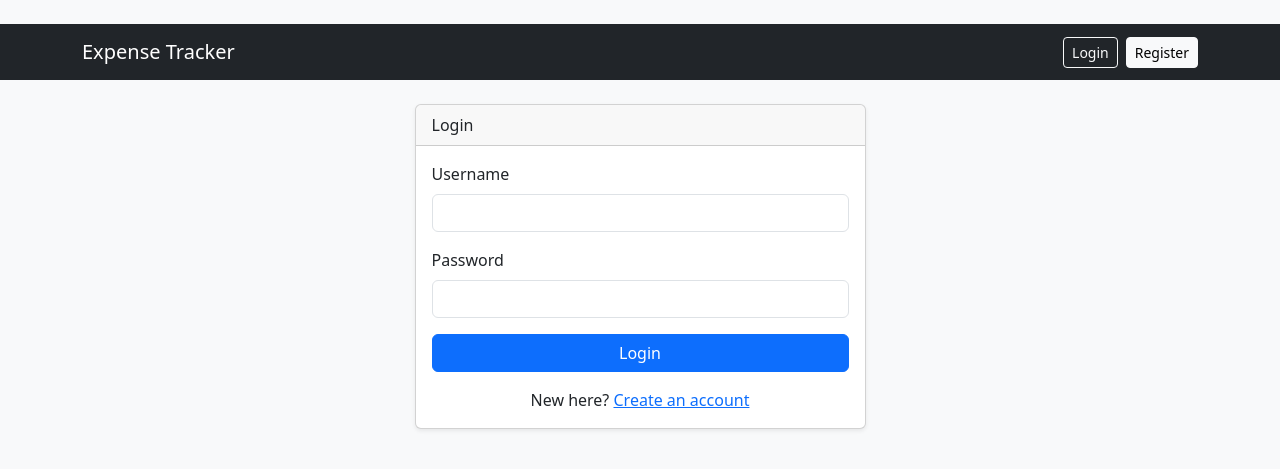
After one commit to Tharun701/expense-tracker, a Flask app: page /login in a window 1280 px wide. The commit adds this page. Shown: the top 469 px of the page. Run offline with Flask 3, Linux system fonts and the light colour scheme.

Commit message:
Step 4: user registration, login, logout

```diff
--- a/app.py
+++ b/app.py
@@ -1,7 +1,10 @@
 from datetime import date, datetime
 
 from flask import Flask, flash, redirect, render_template, request, url_for
+from flask_login import (LoginManager, UserMixin, current_user, login_required,
+                         login_user, logout_user)
 from flask_sqlalchemy import SQLAlchemy
+from werkzeug.security import check_password_hash, generate_password_hash
 
 app = Flask(__name__)
 app.config["SQLALCHEMY_DATABASE_URI"] = "sqlite:///expenses.db"
@@ -9,7 +12,16 @@ app.secret_key = "dev-secret-change-later"
 
 db = SQLAlchemy(app)
 
+login_manager = LoginManager(app)
+login_manager.login_view = "login"   # where to send people who are not logged in
+
 CATEGORIES = ["Food", "Transport", "Shopping", "Bills", "Entertainment", "Health", "Other"]
+
+
+class User(UserMixin, db.Model):
+    id = db.Column(db.Integer, primary_key=True)
+    username = db.Column(db.String(50), unique=True, nullable=False)
+    password_hash = db.Column(db.String(255), nullable=False)
 
 
 class Expense(db.Model):
@@ -23,6 +35,11 @@ class Expense(db.Model):
 
 with app.app_context():
     db.create_all()
+
+
+@login_manager.user_loader
+def load_user(user_id):
+    return db.session.get(User, int(user_id))
 
 
 def read_form():
@@ -45,7 +62,56 @@ def read_form():
             "expense_date": expense_date, "note": note}, None
 
 
+# ---------- Authentication ----------
+
+@app.route("/register", methods=["GET", "POST"])
+def register():
+    if current_user.is_authenticated:
+        return redirect(url_for("index"))
+    if request.method == "POST":
+        username = request.form.get("username", "").strip().lower()
+        password = request.form.get("password", "")
+        if len(username) < 3:
+            flash("Username must be at least 3 characters.")
+        elif len(password) < 6:
+            flash("Password must be at least 6 characters.")
+        elif User.query.filter_by(username=username).first():
+            flash("That username is already taken.")
+        else:
+            user = User(username=username, password_hash=generate_password_hash(password))
+            db.session.add(user)
+            db.session.commit()
+            flash("Account created. Please log in.")
+            return redirect(url_for("login"))
+    return render_template("register.html")
+
+
+@app.route("/login", methods=["GET", "POST"])
+def login():
+    if current_user.is_authenticated:
+        return redirect(url_for("index"))
+    if request.method == "POST":
+        username = request.form.get("username", "").strip().lower()
+        password = request.form.get("password", "")
+        user = User.query.filter_by(username=username).first()
+        if user and check_password_hash(user.password_hash, password):
+            login_user(user)
+            return redirect(url_for("index"))
+        flash("Wrong username or password.")
+    return render_template("login.html")
+
+
+@app.route("/logout", methods=["POST"])
+def logout():
+    logout_user()
+    flash("You have been logged out.")
+    return redirect(url_for("login"))
+
+
+# ---------- Expenses (login required) ----------
+
 @app.route("/")
+@login_required
 def index():
     expenses = Expense.query.order_by(Expense.expense_date.desc(), Expense.id.desc()).all()
     total = sum(e.amount for e in expenses)
@@ -54,6 +120,7 @@ def index():
 
 
 @app.route("/add", methods=["POST"])
+@login_required
 def add():
     data, error = read_form()
     if error:
@@ -66,6 +133,7 @@ def add():
 
 
 @app.route("/edit/<int:expense_id>", methods=["GET", "POST"])
+@login_required
 def edit(expense_id):
     expense = db.get_or_404(Expense, expense_id)
     if request.method == "POST":
@@ -82,6 +150,7 @@ def edit(expense_id):
 
 
 @app.route("/delete/<int:expense_id>", methods=["POST"])
+@login_required
 def delete(expense_id):
     expense = db.get_or_404(Expense, expense_id)
     db.session.delete(expense)
--- a/templates/base.html
+++ b/templates/base.html
@@ -10,6 +10,17 @@
     <nav class="navbar navbar-dark bg-dark mb-4">
         <div class="container">
             <a class="navbar-brand" href="/">Expense Tracker</a>
+            <div class="d-flex align-items-center gap-2">
+                {% if current_user.is_authenticated %}
+                    <span class="text-light">Hi, {{ current_user.username }}</span>
+                    <form method="POST" action="/logout" class="d-inline">
+                        <button type="submit" class="btn btn-sm btn-outline-light">Logout</button>
+                    </form>
+                {% else %}
+                    <a href="/login" class="btn btn-sm btn-outline-light">Login</a>
+                    <a href="/register" class="btn btn-sm btn-light">Register</a>
+                {% endif %}
+            </div>
         </div>
     </nav>
 
--- /dev/null
+++ b/templates/login.html
@@ -0,0 +1,25 @@
+{% extends "base.html" %}
+
+{% block content %}
+<div class="row justify-content-center">
+    <div class="col-md-5">
+        <div class="card shadow-sm">
+            <div class="card-header">Login</div>
+            <div class="card-body">
+                <form method="POST">
+                    <div class="mb-3">
+                        <label class="form-label">Username</label>
+                        <input type="text" name="username" class="form-control" required>
+                    </div>
+                    <div class="mb-3">
+                        <label class="form-label">Password</label>
+                        <input type="password" name="password" class="form-control" required>
+                    </div>
+                    <button type="submit" class="btn btn-primary w-100">Login</button>
+                </form>
+                <p class="mt-3 mb-0 text-center">New here? <a href="/register">Create an account</a></p>
+            </div>
+        </div>
+    </div>
+</div>
+{% endblock %}
```
Also changed, not shown: templates/register.html (added, +25 -0 lines).
